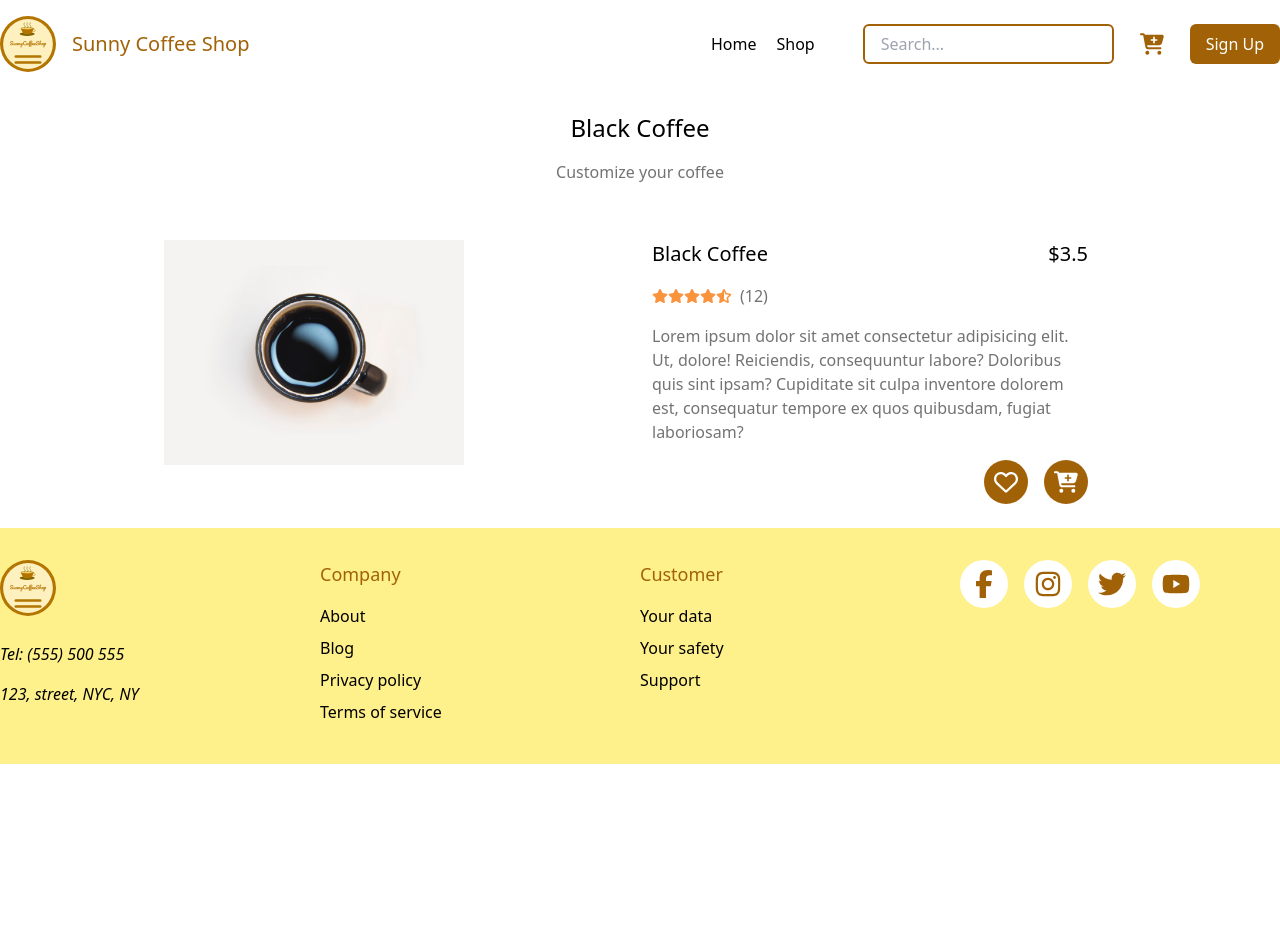
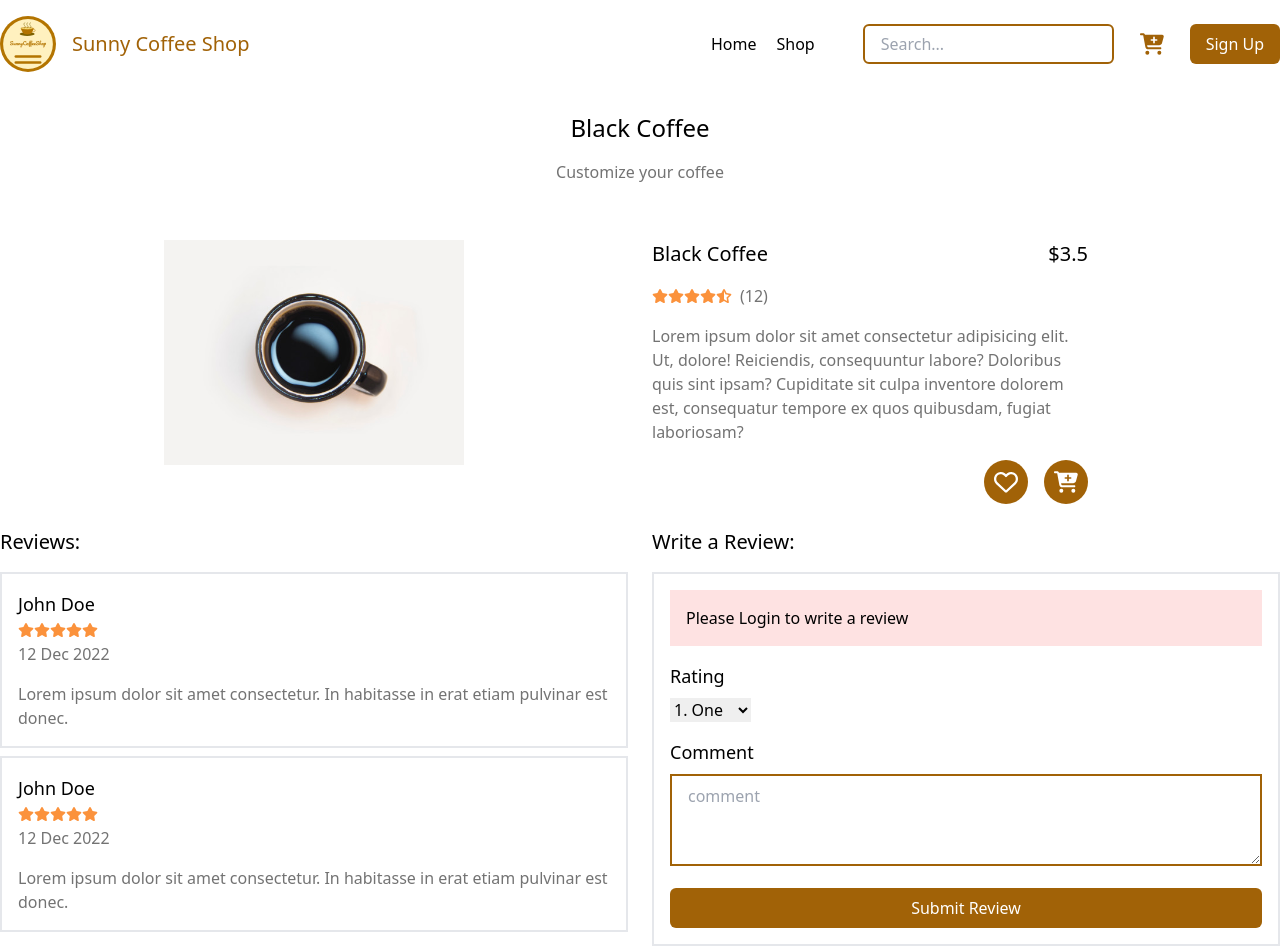
Before and after one commit to harounach/sunnycoffeeshop, a Next.js app: page /product in a window 1280 px wide. Shown: the top 952 px of the page. Before the commit the page ends 800 px from the top, so only its background shows below. Built offline with nearby package versions, Linux system fonts and the light colour scheme.

Commit message:
Add review section to Product page

```diff
--- /dev/null
+++ b/components/ReviewCard/ReviewCard.tsx
@@ -0,0 +1,24 @@
+import { BaseProps } from "@/types/BaseProps";
+import React from "react";
+
+import Rating from "../Rating/Rating";
+
+interface ReviewCardProps extends BaseProps {
+  name: string;
+  rating: number;
+  date: string;
+  comment: string;
+}
+
+const ReviewCard = ({ name, rating, date, comment }: ReviewCardProps) => {
+  return (
+    <div className="border-2 border-gray-200 p-4">
+      <h3 className="text-lg">{name}</h3>
+      <Rating value={rating} />
+      <h4 className="mb-4 text-base text-neutral-500">{date}</h4>
+      <p className="text-neutral-500">{comment}</p>
+    </div>
+  );
+};
+
+export default ReviewCard;
--- a/pages/product/index.tsx
+++ b/pages/product/index.tsx
@@ -6,6 +6,9 @@ import { faCartPlus } from "@fortawesome/free-solid-svg-icons";
 import { faHeart as OutlineHeart } from "@fortawesome/free-regular-svg-icons";
 import Image from "next/image";
 import Rating from "@/components/Rating/Rating";
+import ReviewCard from "@/components/ReviewCard/ReviewCard";
+import Link from "next/link";
+import Button from "@/components/Button/Button";
 
 const firstCoffeeItem = coffeeAllData[0];
 
@@ -17,7 +20,7 @@ export default function Product() {
         <p className="mb-14 text-center text-base text-neutral-500">
           Customize your coffee
         </p>
-        <div className="grid grid-cols-12 gap-6">
+        <div className="mb-6 grid grid-cols-12 gap-6">
           <div className="col-span-6">
             <div className="flex justify-center">
               <Image
@@ -57,6 +60,65 @@ export default function Product() {
             </div>
           </div>
         </div>
+        <div className="grid grid-cols-12 gap-6">
+          <div className="col-span-6">
+            <h2 className="mb-4 text-xl">Reviews:</h2>
+            <div className="flex flex-col gap-2">
+              <ReviewCard
+                name="John Doe"
+                rating={5}
+                date="12 Dec 2022"
+                comment="Lorem ipsum dolor sit amet consectetur. In habitasse in erat
+                  etiam pulvinar est donec."
+              />
+
+              <ReviewCard
+                name="John Doe"
+                rating={5}
+                date="12 Dec 2022"
+                comment="Lorem ipsum dolor sit amet consectetur. In habitasse in erat
+                  etiam pulvinar est donec."
+              />
+            </div>
+          </div>
+          <div className="col-span-6">
+            <h2 className="mb-4 text-xl">Write a Review:</h2>
+            <div className="flex flex-col gap-4 border-2 border-gray-200 p-4">
+              <div className="bg-red-100 p-4">
+                <p>
+                  Please{" "}
+                  <Link className="font-medium" href={"/login"}>
+                    Login
+                  </Link>{" "}
+                  to write a review
+                </p>
+              </div>
+              <div>
+                <h3 className="mb-2 text-lg">Rating</h3>
+                <select name="rating" id="rating">
+                  <option value="1">1. One</option>
+                  <option value="2">2. Two</option>
+                  <option value="3">3. Three</option>
+                  <option value="4">4. Four</option>
+                  <option value="5">5. Five</option>
+                </select>
+              </div>
+              <div>
+                <h3 className="mb-2 text-lg">Comment</h3>
+                <form>
+                  <textarea
+                    className="w-full border-2 border-yellow-700 px-4 py-2"
+                    name="comment"
+                    id="comment"
+                    rows={3}
+                    placeholder="comment"
+                  ></textarea>
+                </form>
+              </div>
+              <Button label="Submit Review" type="submit" />
+            </div>
+          </div>
+        </div>
       </section>
     </Layout>
   );
```
